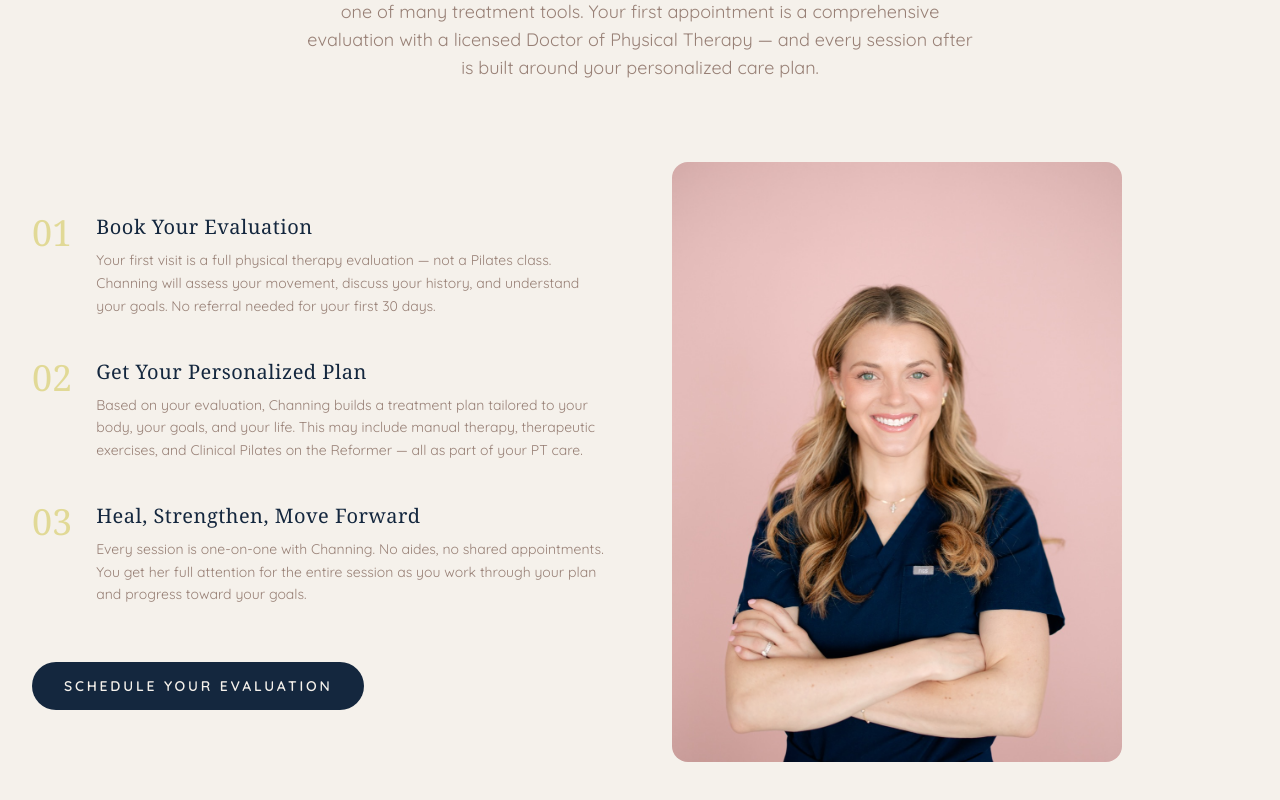
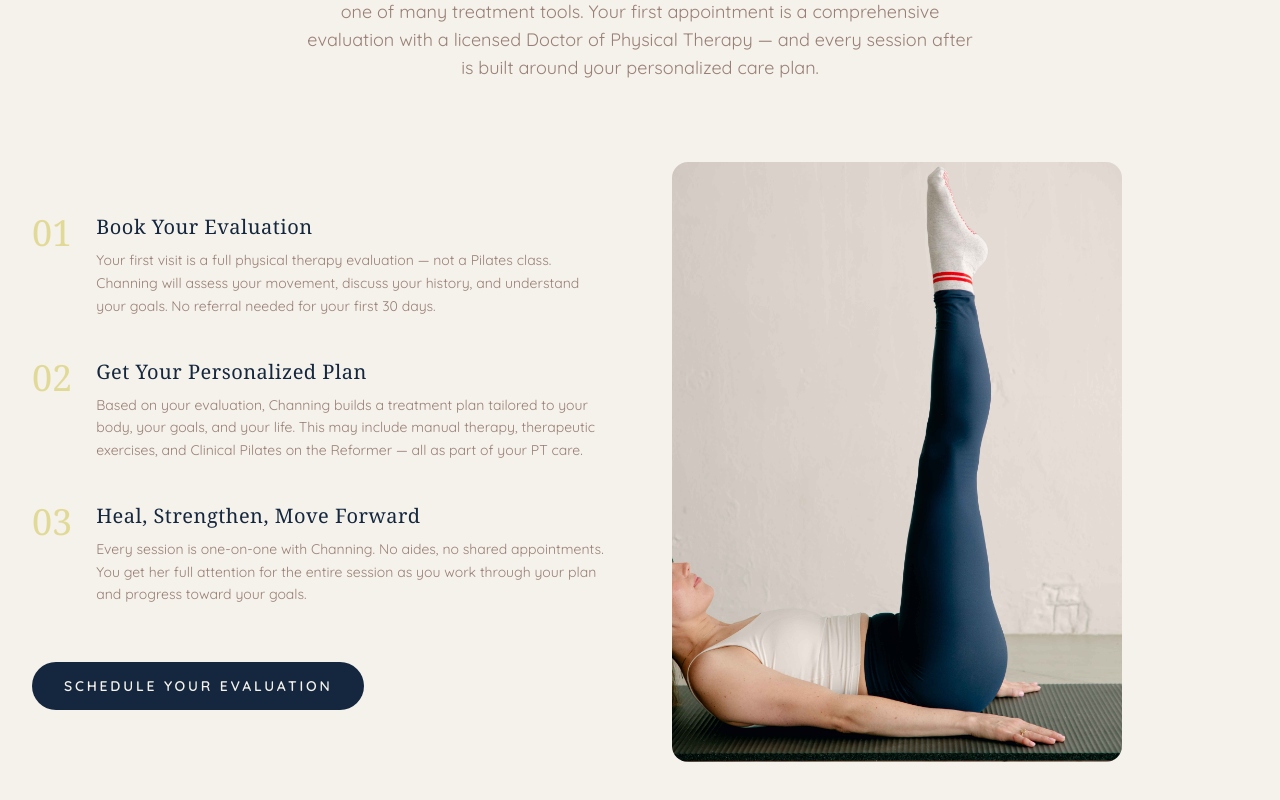
Before and after one commit to josistew/onward-pilates-website, a Next.js app: page / in a window 1280 px wide. Shown: the part 1163-1963 px from the top of the page. Built offline with nearby package versions, Linux system fonts and the light colour scheme; a web font is replaced by a local one.

Commit message:
feat: update "How It Works" section with new Pilates exercise photo
Replace old headshot with dynamic exercise shot and adjust alt text.

```diff
--- a/components/home/how-it-works.tsx
+++ b/components/home/how-it-works.tsx
@@ -77,10 +77,10 @@ export function HowItWorks() {
           {/* Image */}
           <div className="relative aspect-[3/4] max-h-[600px] overflow-hidden rounded-2xl">
             <Image
-              src="/images/channing-headshot.jpg"
-              alt="Channing Stewart, PT, DPT"
+              src="/images/pilates-legs-up.jpg"
+              alt="Clinical Pilates exercise demonstration"
               fill
-              className="object-cover object-top"
+              className="object-cover object-center"
               quality={85}
             />
           </div>
```
Also changed, not shown: public/images/pilates-legs-up.jpg (added).
